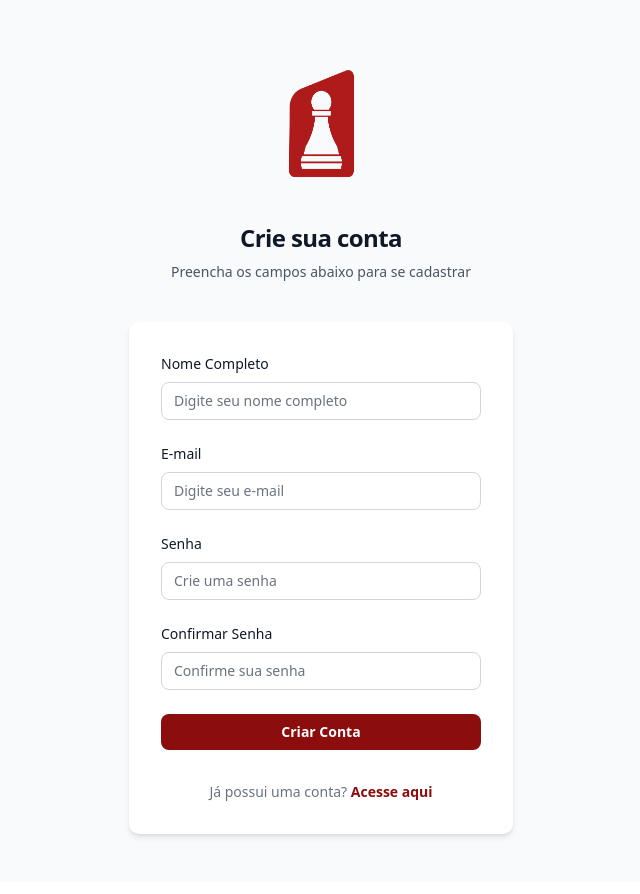
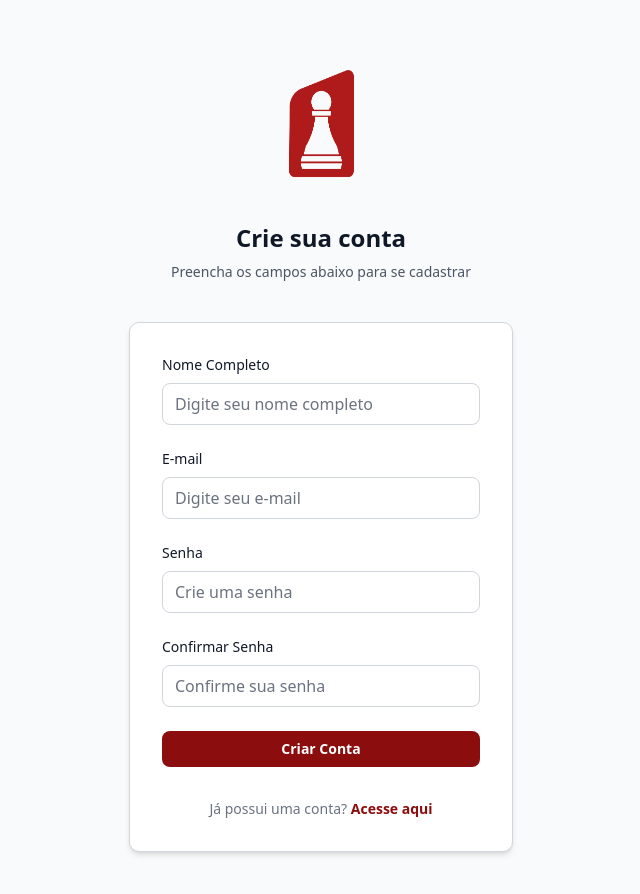
Before and after one commit to NITEP-Projeta/faqprojeta, a Next.js app: page /cadastro in a window 1280 px wide. Shown: the top 894 px of the page, without its empty margins (319-959 px from the left). Built offline with nearby package versions, Linux system fonts and the light colour scheme.

Commit message:
Mudança do estilo de borda

```diff
--- a/app/cadastro/page.tsx
+++ b/app/cadastro/page.tsx
@@ -3,16 +3,25 @@
 import Link from "next/link";
 import { useState } from "react";
 import { useRouter } from "next/navigation";
-import { cadastrarComEmailESenha } from "@/src/auth"; // ajuste o caminho conforme sua configuração
+import { cadastrarComEmailESenha } from "@/src/auth";
+import { setDoc, doc, serverTimestamp } from "firebase/firestore";
+import { db } from "@/src/firebase/firebase";
 
 export default function CadastroPage() {
   const [nome, setNome] = useState("");
   const [email, setEmail] = useState("");
   const [password, setPassword] = useState("");
   const [confirmPassword, setConfirmPassword] = useState("");
+  const [avatarFile, setAvatarFile] = useState<File | null>(null);
   const [error, setError] = useState<string | null>(null);
   const [loading, setLoading] = useState(false);
   const router = useRouter();
+
+  const handleFileChange = (e: React.ChangeEvent<HTMLInputElement>) => {
+    if (e.target.files && e.target.files[0]) {
+      setAvatarFile(e.target.files[0]);
+    }
+  };
 
   const handleSubmit = async (e: React.FormEvent<HTMLFormElement>) => {
     e.preventDefault();
@@ -25,13 +34,21 @@ export default function CadastroPage() {
 
     setLoading(true);
     try {
+      // 1. Cria usuário no Auth
       const userCredential = await cadastrarComEmailESenha(email, password);
-      console.log("Usuário cadastrado:", userCredential.user.uid);
-      // Opcional: salvar o nome no Firestore
-      // await setDoc(doc(db, "users", userCredential.user.uid), { nome, email });
+      const uid = userCredential.user.uid;
+
+      // 3. Grava dados no Firestore
+      await setDoc(doc(db, "users", uid), {
+        nome,
+        email,
+        createdAt: serverTimestamp(),
+      });
+
+      // 4. Redireciona
       router.push("/login");
     } catch (err: any) {
-      console.error("Erro no cadastro:", err.message);
+      console.error("Erro no cadastro:", err);
       setError(err.message || "Erro ao cadastrar usuário.");
     } finally {
       setLoading(false);
@@ -40,14 +57,13 @@ export default function CadastroPage() {
 
   return (
     <div className="flex min-h-screen flex-col justify-center px-6 py-12 lg:px-8 bg-gray-50">
-      {/* Logo e título */}
       <div className="sm:mx-auto sm:w-full sm:max-w-sm">
         <img
           alt="Logo da Empresa"
           src="/Logotipo_Projeta.png"
           className="mx-auto h-[150px] w-[170px]"
         />
-        <h2 className="mt-6 text-center text-2xl font-bold tracking-tight text-gray-900">
+        <h2 className="mt-6 text-center text-2xl font-bold text-gray-900">
           Crie sua conta
         </h2>
         <p className="mt-2 text-center text-sm text-gray-600">
@@ -55,26 +71,22 @@ export default function CadastroPage() {
         </p>
       </div>
 
-      {/* Formulário */}
-      <div className="mt-10 sm:mx-auto sm:w-full sm:max-w-sm bg-white p-8 rounded-lg shadow-md">
+      <div className="mt-10 sm:mx-auto sm:w-full sm:max-w-sm bg-white p-8 rounded-lg shadow-md border border-gray-300">
         <form onSubmit={handleSubmit} className="space-y-6">
-          {/* Nome Completo */}
+          {/* Nome */}
           <div>
             <label htmlFor="nome" className="block text-sm font-medium text-gray-900">
               Nome Completo
             </label>
-            <div className="mt-2">
             <input
               id="nome"
-                name="nome"
               type="text"
               required
               value={nome}
               onChange={e => setNome(e.target.value)}
               placeholder="Digite seu nome completo"
-                className="block w-full rounded-md border border-gray-300 px-3 py-2 text-sm focus:ring-indigo-500 focus:border-indigo-500"
+              className="mt-2 block w-full rounded-md border border-gray-300 px-3 py-2 focus:ring-indigo-500 focus:border-indigo-500"
             />
-            </div>
           </div>
 
           {/* Email */}
@@ -82,18 +94,15 @@ export default function CadastroPage() {
             <label htmlFor="email" className="block text-sm font-medium text-gray-900">
               E-mail
             </label>
-            <div className="mt-2">
             <input
               id="email"
-                name="email"
               type="email"
               required
               value={email}
               onChange={e => setEmail(e.target.value)}
               placeholder="Digite seu e-mail"
-                className="block w-full rounded-md border border-gray-300 px-3 py-2 text-sm focus:ring-indigo-500 focus:border-indigo-500"
+              className="mt-2 block w-full rounded-md border border-gray-300 px-3 py-2 focus:ring-indigo-500 focus:border-indigo-500"
             />
-            </div>
           </div>
 
           {/* Senha */}
@@ -101,71 +110,53 @@ export default function CadastroPage() {
             <label htmlFor="password" className="block text-sm font-medium text-gray-900">
               Senha
             </label>
-            <div className="mt-2">
             <input
               id="password"
-                name="password"
               type="password"
               required
               value={password}
               onChange={e => setPassword(e.target.value)}
               placeholder="Crie uma senha"
-                className="block w-full rounded-md border border-gray-300 px-3 py-2 text-sm focus:ring-indigo-500 focus:border-indigo-500"
+              className="mt-2 block w-full rounded-md border border-gray-300 px-3 py-2 focus:ring-indigo-500 focus:border-indigo-500"
             />
-            </div>
           </div>
 
           {/* Confirmar Senha */}
           <div>
-            <label htmlFor="confirm-password" className="block text-sm font-medium text-gray-900">
+            <label htmlFor="confirmPassword" className="block text-sm font-medium text-gray-900">
               Confirmar Senha
             </label>
-            <div className="mt-2">
             <input
-                id="confirm-password"
-                name="confirm-password"
+              id="confirmPassword"
               type="password"
               required
               value={confirmPassword}
               onChange={e => setConfirmPassword(e.target.value)}
               placeholder="Confirme sua senha"
-                className="block w-full rounded-md border border-gray-300 px-3 py-2 text-sm focus:ring-indigo-500 focus:border-indigo-500"
+              className="mt-2 block w-full rounded-md border border-gray-300 px-3 py-2 focus:ring-indigo-500 focus:border-indigo-500"
             />
           </div>
-          </div>
 
+          {/* Erro */}
+          {error && <p className="text-sm text-red-600">{error}</p>}
+
+          {/* Botão */}
           <button
             type="submit"
             disabled={loading}
-              className="flex w-full justify-center rounded-md bg-[#8B0D0D] px-3 py-2 text-sm font-semibold text-white hover:bg-[#1A1A1A] focus:outline-none focus:ring-2 focus:ring-indigo-600 transition disabled:opacity-50"
+            className="flex w-full justify-center items-center rounded-md bg-[#8B0D0D] px-3 py-2 text-sm font-semibold text-white hover:bg-[#1A1A1A] disabled:opacity-50 focus:outline-none focus:ring-2 focus:ring-indigo-600 transition"
           >
             {loading ? (
-                <>
-                  <svg
-                    className="animate-spin h-5 w-5 mr-2 text-white"
-                    xmlns="http://www.w3.org/2000/svg"
-                    fill="none"
-                    viewBox="0 0 24 24"
-                  >
-                    <circle
-                      className="opacity-25"
-                      cx="12"
-                      cy="12"
-                      r="10"
-                      stroke="currentColor"
-                      strokeWidth="4"
-                    />
-                    <path
-                      className="opacity-75"
-                      fill="currentColor"
-                      d="M4 12a8 8 0 018-8v4l3-3-3-3v4a8 8 0 018 8h-4l3 3-3 3h4a8 8 0 01-8 8v-4l-3 3 3 3v-4a8 8 0 01-8-8z"
-                    />
+              <svg className="animate-spin h-5 w-5 text-white" xmlns="http://www.w3.org/2000/svg" viewBox="0 0 24 24">
+                <circle className="opacity-25" cx="12" cy="12" r="10" stroke="currentColor" strokeWidth="4" />
+                <path className="opacity-75" fill="currentColor" d="M4 12a8 8 0 018-8v4l3-3-3-3v4a8 8 0 018 8h-4l3 3-3 3h4a8 8 0 01-8 8v-4l-3 3 3 3v-4a8 8 0 01-8-8z" />
               </svg>
-                Cadastrando...</>) : ('Criar Conta')}
+            ) : (
+              'Criar Conta'
+            )}
           </button>
         </form>
 
-        {/* Link para Login */}
         <p className="mt-8 text-center text-sm text-gray-500">
           Já possui uma conta?{' '}
           <Link href="/login" className="font-semibold text-[#8B0D0D] hover:text-[#1A1A1A]">
--- a/app/login/page.tsx
+++ b/app/login/page.tsx
@@ -42,7 +42,7 @@ export default function LoginPage() {
         </p>
       </div>
 
-      <div className="mt-10 sm:mx-auto sm:w-full sm:max-w-sm bg-white p-8 rounded-lg shadow-md">
+      <div className="mt-10 sm:mx-auto sm:w-full sm:max-w-sm bg-white p-8 rounded-lg shadow-md border border-gray-300">
         <form onSubmit={handleSubmit} className="space-y-6">
           <div>
             <label htmlFor="email" className="block text-sm font-medium text-gray-900">
--- a/app/recuperarSenha/page.tsx
+++ b/app/recuperarSenha/page.tsx
@@ -41,7 +41,7 @@ export default function EsqueciSenhaPage() {
       </div>
 
       {/* Formulário */}
-      <div className="mt-10 sm:mx-auto sm:w-full sm:max-w-sm bg-white p-8 rounded-lg shadow-md">
+      <div className="mt-10 sm:mx-auto sm:w-full sm:max-w-sm bg-white p-8 rounded-lg shadow-md border border-gray-300">
         <form onSubmit={handleSubmit} className="space-y-6">
           {/* Campo Email */}
           <div>
```
Lines whose indentation alone changed are shown as unchanged.
